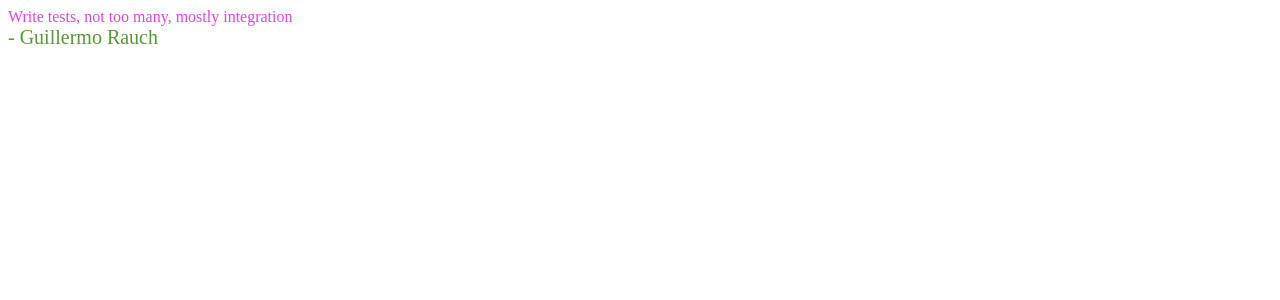
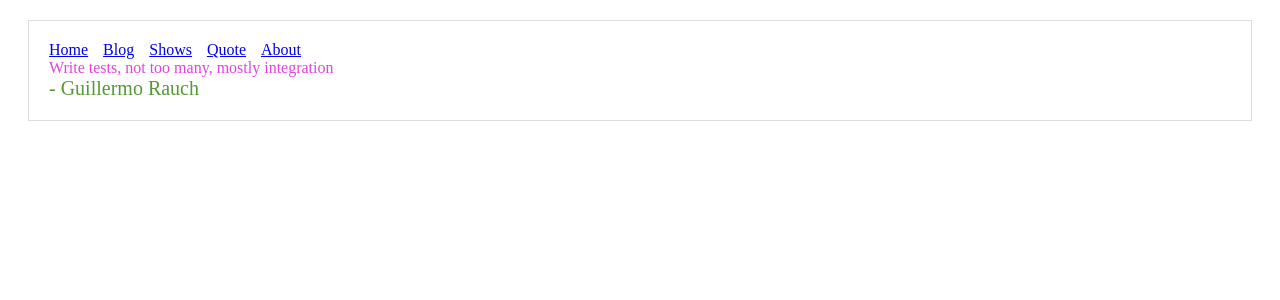
Before and after one commit to alsanchez86/hello-next, a Next.js app: page /quote in a window 1280 px wide. Shown: the top 300 px of the page. Built offline with nearby package versions, Linux system fonts and the light colour scheme.

Commit message:
refactor

```diff
--- a/package.json
+++ b/package.json
@@ -8,13 +8,12 @@
     "build": "next build",
     "start": "next start"
   },
-  "keywords": [
-
-  ],
+  "keywords": [],
   "author": "",
   "license": "ISC",
   "dependencies": {
     "isomorphic-unfetch": "^3.0.0",
+    "lodash": "^4.17.15",
     "next": "^9.1.7",
     "react": "^16.12.0",
     "react-dom": "^16.12.0",
--- a/src/pages/quote.js
+++ b/src/pages/quote.jsx
@@ -1,11 +1,12 @@
 import useSWR from "swr";
+import Layout from '../components/Layout.jsx';
 
 function fetcher(url) {
     return fetch(url)
         .then(r => r.json());
 }
 
-export default function Index() {
+function Index() {
     const { data, error } = useSWR('/api/getQuote', fetcher);
     const author = data?.author;
     let quote = data?.quote;
@@ -50,3 +51,9 @@
         </main>
     );
 }
+
+export default () =>
+
+<Layout>
+    <Index/>
+</Layout>
```
Also changed, not shown: 1 other file (tests, documents, lock files or other folders).
